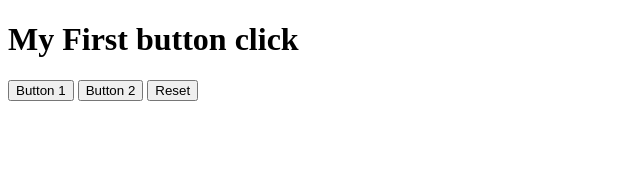
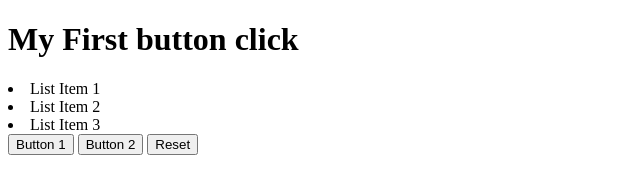
Before and after one commit to luv4ever2shail/Learning_JS, a plain HTML site: page index.html in a window 1280 px wide. Shown: the whole page, without its empty margins (0-640 px from the left). Drawn offline with Linux system fonts and the light colour scheme.

Commit message:
updates to index.html

```diff
--- a/index.html
+++ b/index.html
@@ -9,6 +9,10 @@
 <body>
 
 	<h1>My First button click</h1>
+
+	<li>List Item 1</li>
+	<li>List Item 2</li>
+	<li>List Item 3</li>
 
 	<p id="demo" style="display:none">This paragraph is gonna change text and change font size</p>
 
```
